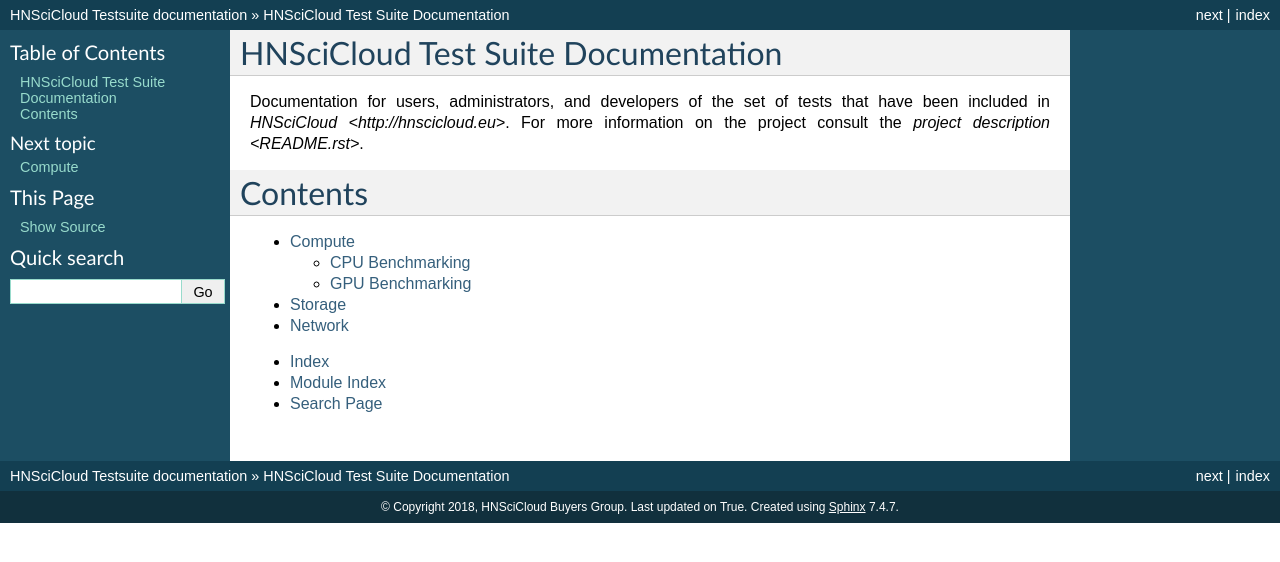
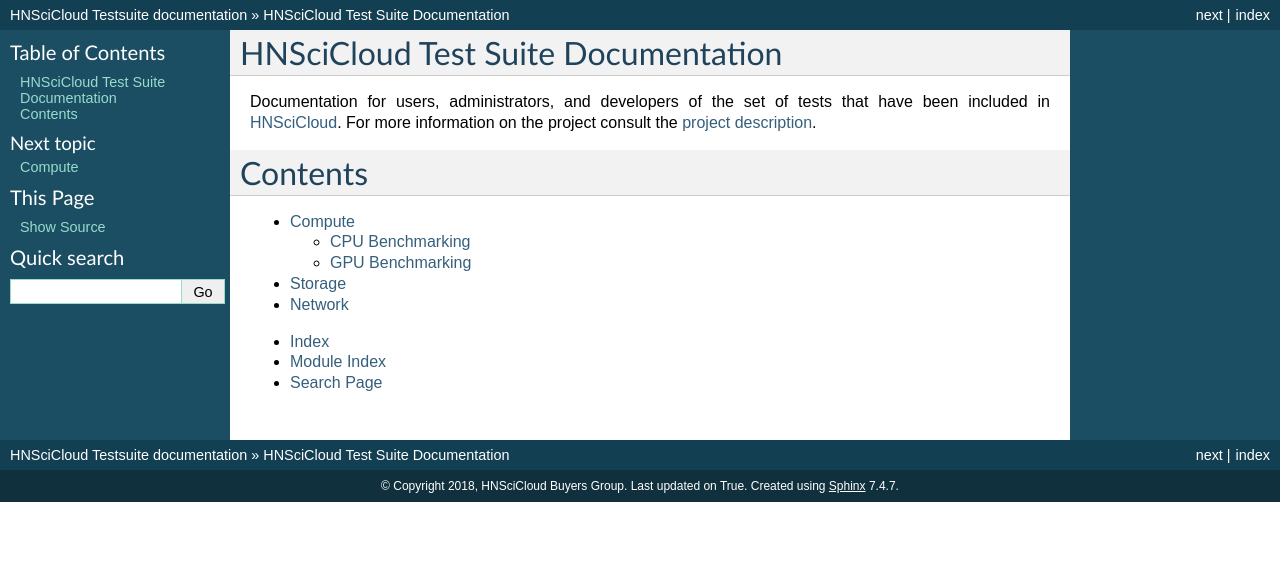
Before and after one commit to cern-it-efp/EOSC-Testsuite, a Sphinx documentation site: the page built from docs/source/index.rst, in a window 1280 px wide. Shown: the top 562 px of the page. Built offline with Sphinx 7.4.7, drawn with Linux system fonts in a browser that asks for light colours.

Commit message:
more changes

```diff
--- a/docs/source/index.rst
+++ b/docs/source/index.rst
@@ -6,8 +6,8 @@
 HNSciCloud Test Suite Documentation
 =================================================
 
-Documentation for users, administrators, and developers of the set of tests that have been included in `HNSciCloud <http://hnscicloud.eu>`.
-For more information on the project consult the `project description <README.rst>`.
+Documentation for users, administrators, and developers of the set of tests that have been included in `HNSciCloud <http://hnscicloud.eu>`_.
+For more information on the project consult the `project description <README.rst>`_.
 
 
 Contents
```
Also changed, not shown: 5 other files.
